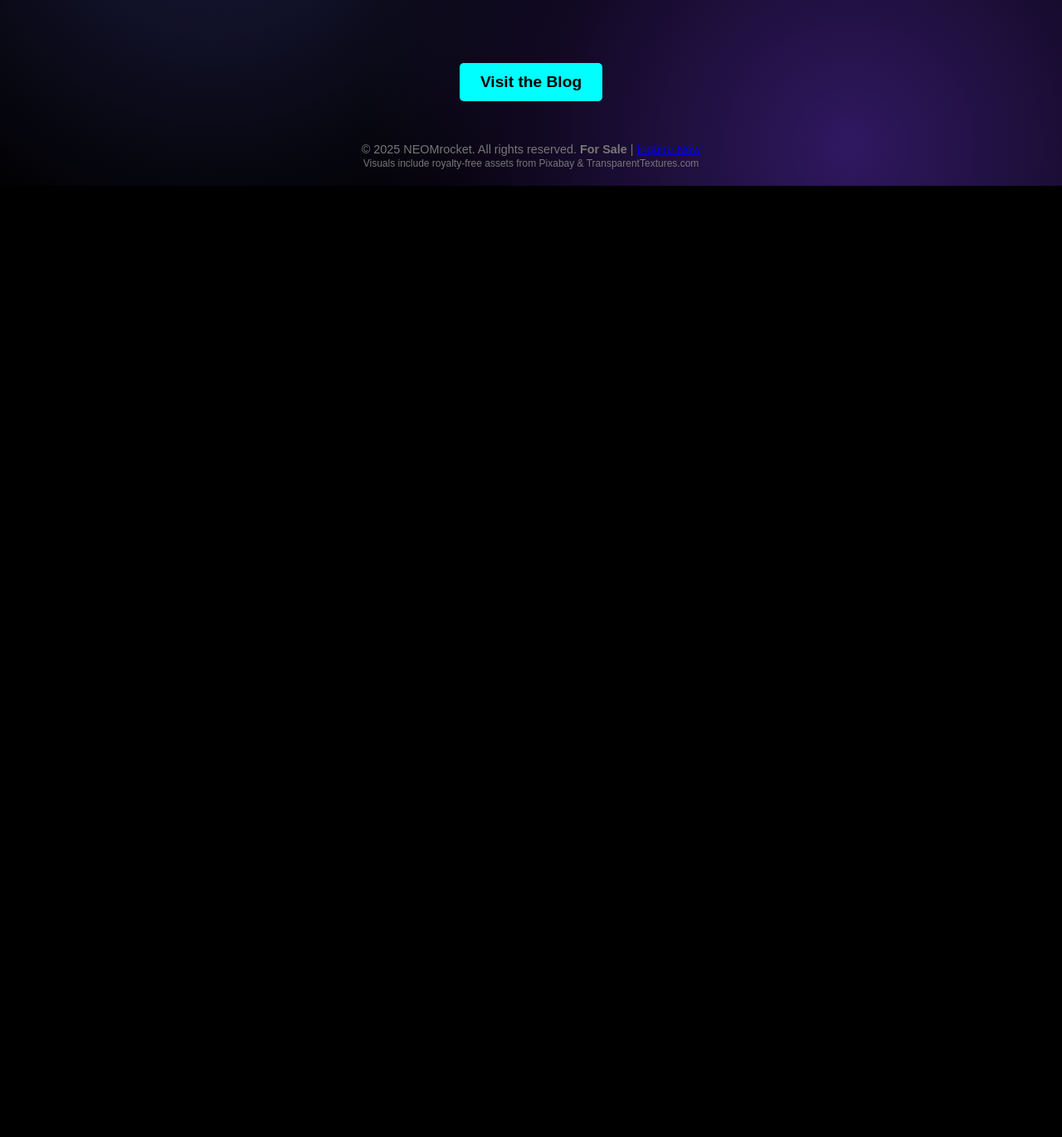
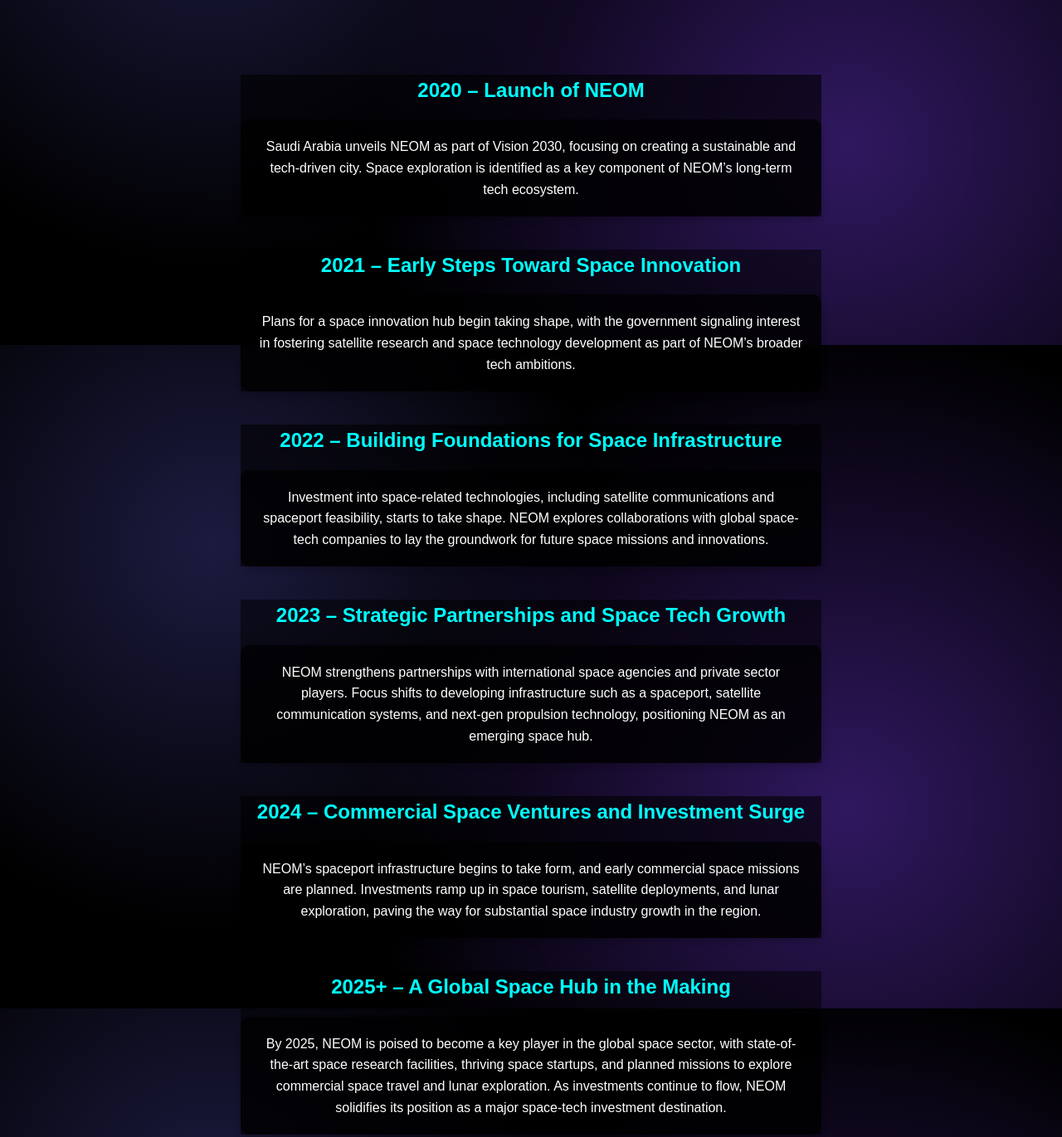
Before and after one commit to LFound/neomrocket, a plain HTML site: page index.html in a window 1280 px wide. Shown: the part 1984-3355 px from the top of the page at 83% size. Before the commit the page ends 2208 px from the top, so only its background shows below. Drawn offline with Linux system fonts and the light colour scheme.

Commit message:
Update index.html

```diff
--- a/index.html
+++ b/index.html
@@ -181,6 +181,52 @@ body {
       color: #777;
     }
 
+  /* Style for Timeline */
+.timeline {
+  margin: 50px 0;
+}
+
+.timeline-item {
+  opacity: 0;
+  transition: opacity 0.5s ease-in-out;
+  margin-bottom: 40px;
+}
+
+.timeline-item.show {
+  opacity: 1;
+}
+
+.timeline-item h3 {
+  font-size: 1.5rem;
+  color: #00ffff;
+  margin-bottom: 10px;
+}
+
+.timeline-item p {
+  font-size: 1rem;
+  line-height: 1.6;
+  color: #fff;
+  background-color: rgba(0, 0, 0, 0.7);
+  padding: 20px;
+  border-radius: 10px;
+  box-shadow: 0 4px 8px rgba(0, 0, 0, 0.2);
+}
+
+.timeline-item:nth-child(odd) {
+  background-color: rgba(0, 0, 0, 0.6);
+}
+
+.timeline-item:nth-child(even) {
+  background-color: rgba(0, 0, 0, 0.5);
+}
+
+@media (min-width: 768px) {
+  .timeline-item {
+    margin-left: 50px;
+    margin-right: 50px;
+  }
+}
+
     @keyframes fadeIn {
       from { opacity: 0; transform: translateY(20px); }
       to { opacity: 1; transform: translateY(0); }
@@ -221,7 +267,7 @@ body {
   <a href="index.html">Home</a>
   <a href="blog.html">Blog</a>
   <a href="privacy.html">Privacy Policy</a>
-</nav>
+  </nav>
 
   <header>
     <h1>NEOMrocket</h1>
@@ -254,7 +300,35 @@ body {
 
   <!-- Timeline Section -->
   <section class="timeline">
-    <!-- Add timeline items here -->
+    <div class="timeline-item">
+      <h3>2020 – Launch of NEOM</h3>
+      <p>Saudi Arabia unveils NEOM as part of Vision 2030, focusing on creating a sustainable and tech-driven city. Space exploration is identified as a key component of NEOM’s long-term tech ecosystem.</p>
+    </div>
+
+    <div class="timeline-item">
+      <h3>2021 – Early Steps Toward Space Innovation</h3>
+      <p>Plans for a space innovation hub begin taking shape, with the government signaling interest in fostering satellite research and space technology development as part of NEOM’s broader tech ambitions.</p>
+    </div>
+
+    <div class="timeline-item">
+      <h3>2022 – Building Foundations for Space Infrastructure</h3>
+      <p>Investment into space-related technologies, including satellite communications and spaceport feasibility, starts to take shape. NEOM explores collaborations with global space-tech companies to lay the groundwork for future space missions and innovations.</p>
+    </div>
+
+    <div class="timeline-item">
+      <h3>2023 – Strategic Partnerships and Space Tech Growth</h3>
+      <p>NEOM strengthens partnerships with international space agencies and private sector players. Focus shifts to developing infrastructure such as a spaceport, satellite communication systems, and next-gen propulsion technology, positioning NEOM as an emerging space hub.</p>
+    </div>
+
+    <div class="timeline-item">
+      <h3>2024 – Commercial Space Ventures and Investment Surge</h3>
+      <p>NEOM’s spaceport infrastructure begins to take form, and early commercial space missions are planned. Investments ramp up in space tourism, satellite deployments, and lunar exploration, paving the way for substantial space industry growth in the region.</p>
+    </div>
+
+    <div class="timeline-item">
+      <h3>2025+ – A Global Space Hub in the Making</h3>
+      <p>By 2025, NEOM is poised to become a key player in the global space sector, with state-of-the-art space research facilities, thriving space startups, and planned missions to explore commercial space travel and lunar exploration. As investments continue to flow, NEOM solidifies its position as a major space-tech investment destination.</p>
+    </div>
   </section>
 
   <!-- New Blog Button -->
@@ -264,7 +338,7 @@ body {
   &copy; 2025 NEOMrocket. All rights reserved. <strong>For Sale</strong> |
   <a href="mailto:info@neomrocket.com">Inquire Now</a><br>
   <small>Visuals include royalty-free assets from Pixabay & TransparentTextures.com</small>
-</footer>
+  </footer>
 
   <script>
     // Simple scroll animation
```
